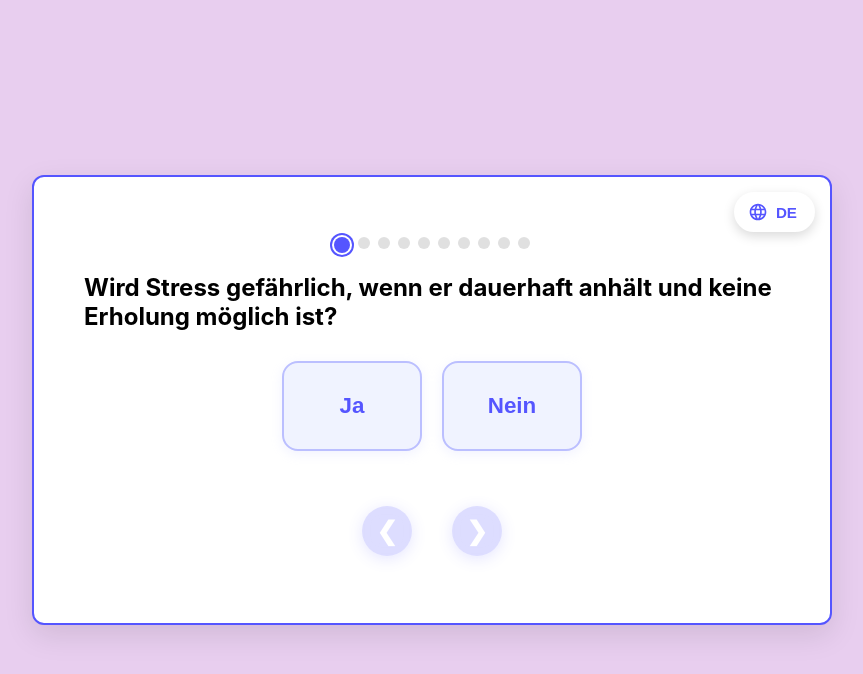
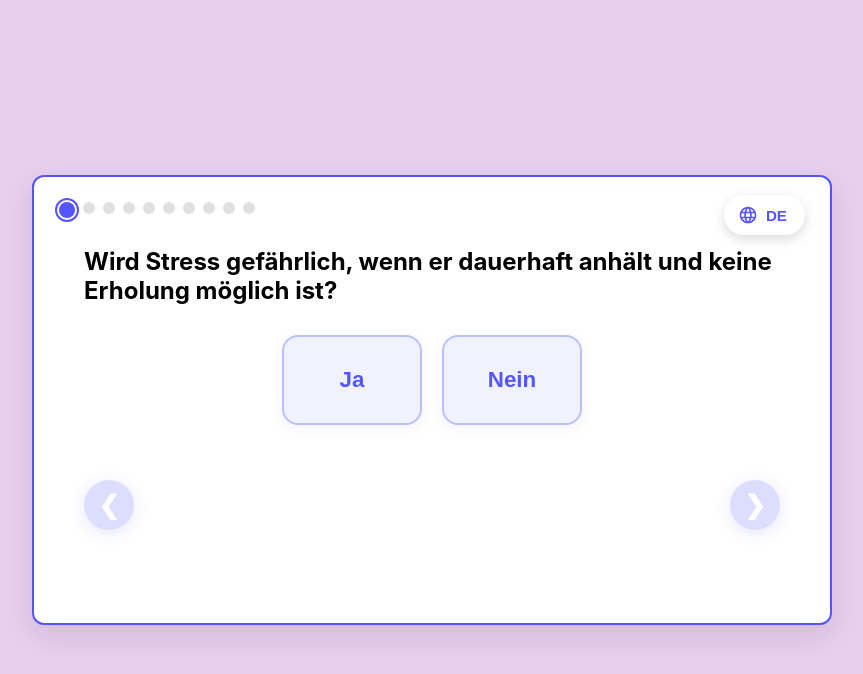
Before and after one commit to kurigl/quiz-app, a React (Create React App) app: page / in a window 1280 px wide. Both pictures are taken after a click on the button "Quiz starten". Shown: the top 674 px of the page, without its empty margins (208-1071 px from the left). Built offline with nearby package versions, Linux system fonts and the light colour scheme.

Commit message:
Update App.css

```diff
--- a/src/App.css
+++ b/src/App.css
@@ -12,7 +12,7 @@
 .language-switcher {
   position: absolute;
   top: 15px;
-  right: 15px;
+  right: 20px;
   z-index: 200;
 }
 
@@ -135,6 +135,7 @@ body {
   border-radius: 12px;
   box-shadow: 0 10px 30px rgba(0, 0, 0, 0.1);
   padding: 50px;
+  padding-top: 60px; /* Feste Header-Zone für Language-Switcher */
   max-width: min(800px, calc(100vw - 40px));
   width: 100%;
   min-height: 450px;
@@ -158,6 +159,7 @@ body {
 .quiz-container:not(.question-mode) {
   background: #5555FF;
   color: #FFFF00;
+  border: 3px solid rgba(255, 255, 255, 0.4);
 }
 
 /* Start Screen */
@@ -269,6 +271,18 @@ body {
   display: flex;
   justify-content: center;
   gap: 8px;
+  /* Mobile: absolut positioniert, vertikal mittig zur Sprachauswahl */
+  position: absolute;
+  top: 19px;
+  left: 12px;
+}
+@media (min-width: 769px) {
+  .progress-dots {
+    top: 25px;
+    left: 25px;
+    margin: 0;
+    transform: none;
+  }
 }
 
 .progress-dot {
@@ -717,7 +731,7 @@ body {
   }
 
   .progress-dots {
-    top: 10px;
+    top: 41px;
     gap: 6px;
   }
 
@@ -781,6 +795,27 @@ body {
 
   .error-screen {
     padding: 20px;
+  }
+
+  /* Mobile: Navigation unter dem Lösungskasten */
+  .question-footer {
+    display: flex;
+    flex-direction: column;
+  }
+
+  .question-footer .yes-no-buttons {
+    order: 1;
+  }
+
+  .question-footer .correct-answer-info,
+  .question-footer .explanation-success {
+    order: 2;
+    margin-bottom: 0;
+  }
+
+  .question-footer .nav-controls {
+    order: 3;
+    margin-top: 6px;
   }
 }
 
@@ -928,7 +963,7 @@ body {
   }
 
   .progress-dots {
-    top: 8px;
+    top: 15px;
     gap: 4px;
   }
 
@@ -1171,3 +1206,75 @@ body {
     padding: 15px 0;
   }
 }
+
+/* ================================
+   DESKTOP: Navigation Pfeile + Feedback-Box
+   ================================ */
+@media (min-width: 1024px) {
+  /* Grid-Layout für question-footer: Pfeile links/rechts, Feedback mittig */
+  .question-footer {
+    display: grid;
+    grid-template-columns: auto 1fr auto;
+    grid-template-rows: auto auto;
+    align-items: center;
+    gap: 15px 20px;
+    width: 100%;
+  }
+
+  /* Yes/No Buttons spannen alle Spalten */
+  .question-footer .yes-no-buttons {
+    grid-column: 1 / -1;
+    grid-row: 1;
+  }
+
+  /* nav-controls wird "aufgelöst", Kinder werden Grid-Items */
+  .question-footer .nav-controls {
+    display: contents;
+  }
+
+  /* Zurück-Pfeil links */
+  .question-footer .nav-controls .nav-button:first-child {
+    grid-column: 1;
+    grid-row: 2;
+  }
+
+  /* Weiter-Pfeil rechts */
+  .question-footer .nav-controls .nav-button:last-child {
+    grid-column: 3;
+    grid-row: 2;
+  }
+
+  /* Feedback-Box mittig zwischen den Pfeilen */
+  .question-footer .correct-answer-info,
+  .question-footer .explanation-success {
+    grid-column: 2;
+    grid-row: 2;
+    margin: 0;
+    max-width: 100%;
+    justify-self: center;
+  }
+
+  /* ================================
+     DESKTOP: Einheitliche Header-Zone
+     ================================ */
+
+  /* Language-Switcher: einheitlich absolut positioniert über alle Screens */
+  .language-switcher {
+    top: 18px;
+    right: 25px;
+  }
+
+  /* Progress-Dots: absolut positioniert, gleiche Höhe wie Language-Switcher */
+  .quiz-container.question-mode .progress-dots {
+    position: absolute;
+    top: 25px;
+    left: 25px;
+    margin: 0;
+    transform: none;
+  }
+
+  /* Question-Header: layout-neutral, beeinflusst keinen vertikalen Flow */
+  .question-header {
+    display: contents;
+  }
+}
```
